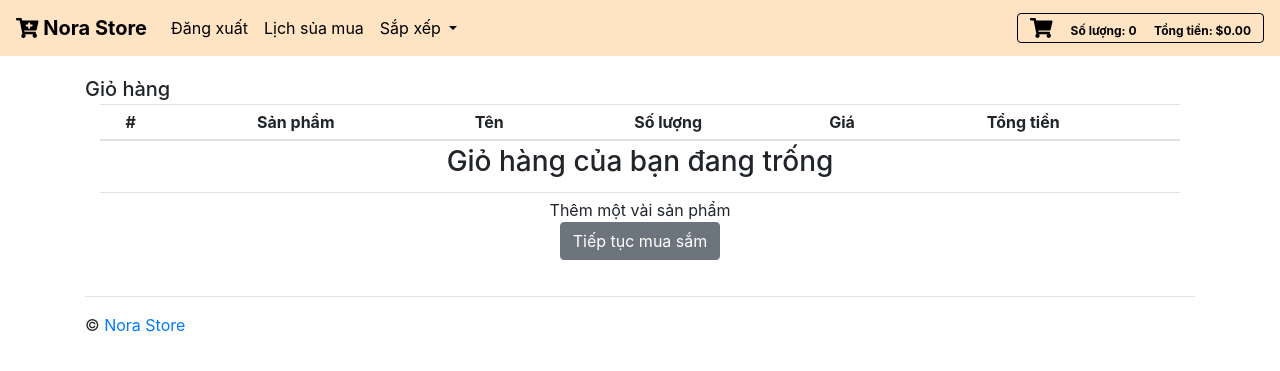
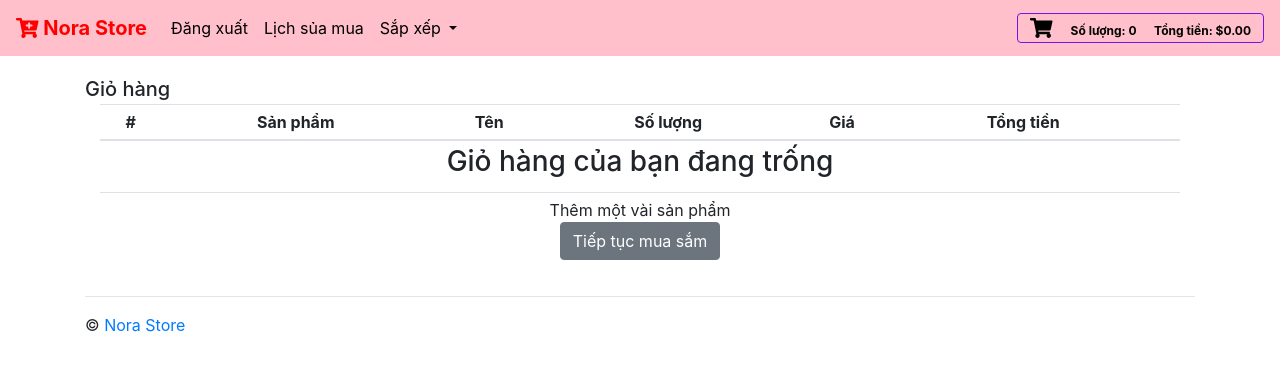
Before and after one commit to AsuraNora/Nora-Store, a Flask app: page /cart/ in a window 1280 px wide. Shown: the top 371 px of the page. Run offline with Flask 3, Linux system fonts and the light colour scheme; a user stored in the database is signed in; some libraries are stand-ins or nearby versions.

Commit message:
Thay đổi màu header

```diff
--- a/templates/base.html
+++ b/templates/base.html
@@ -100,8 +100,8 @@
     </div>
   </div>
   <header>
-    <nav class="navbar fixed-top navbar-dark bg-dark navbar-expand-sm box-shadow" style="background-color: bisque !important;">
-      <a href="/" class="navbar-brand d-flex align-items-center" style="color: black;">
+    <nav class="navbar fixed-top navbar-dark bg-dark navbar-expand-sm box-shadow" style="background-color: #FFC0CB !important;">
+      <a href="/" class="navbar-brand d-flex align-items-center" style="color: red;">
         <strong><i class="fa  fa-cart-plus"></i> Nora Store</strong>
       </a>
       {% if session %}
@@ -130,7 +130,7 @@
           </li>
         </ul>
         <div>
-          <button class="navbar-toggler" style="display:inline; border: 1px solid black;" type="button" data-toggle="modal" data-target="#modalCenter">
+          <button class="navbar-toggler" style="display:inline; border: 1px solid rgb(115, 18, 241);" type="button" data-toggle="modal" data-target="#modalCenter">
             <span class="glyphicon glyphicon-shopping-cart" data-toggle="modal" data-target="">
               <span class="fas fa-shopping-cart" style="color: black;"></span>
               <span class="counter" style="color: black;">Số lượng: {{ totItems }}</span>
```
